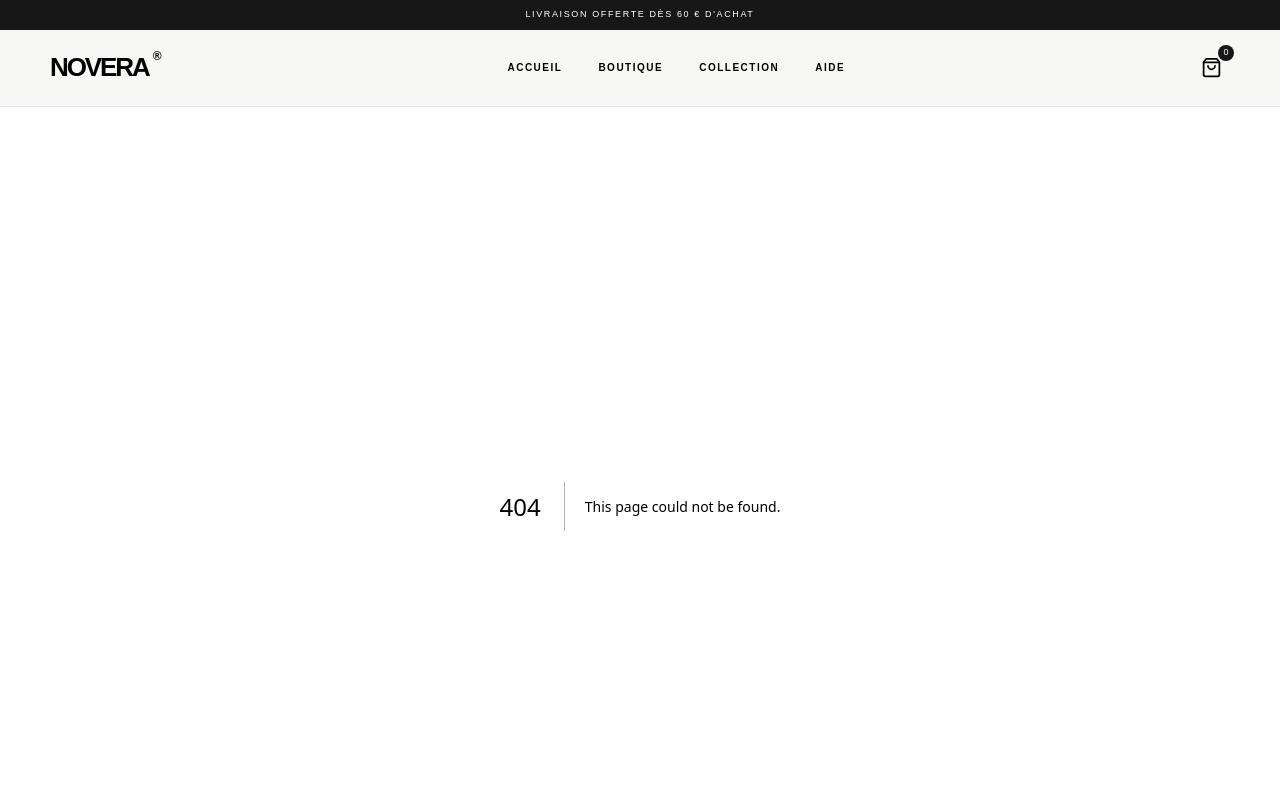
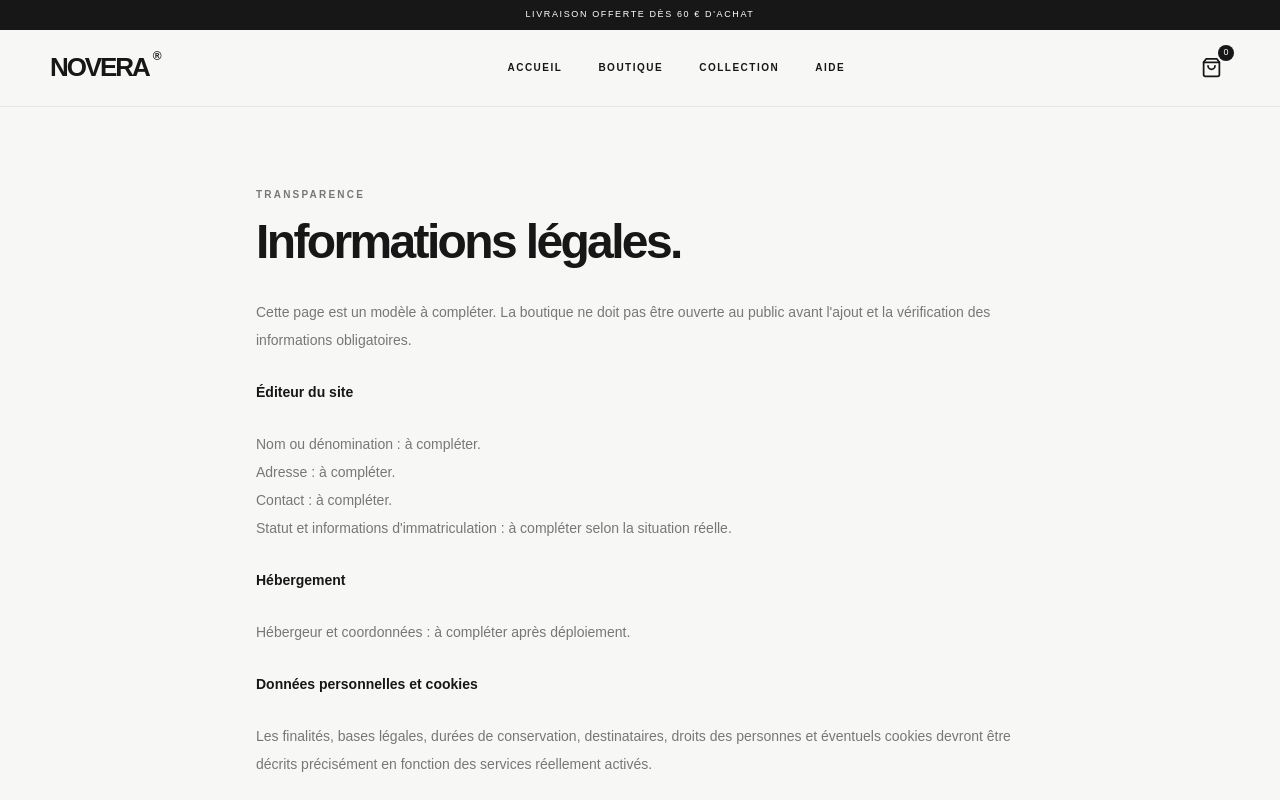
Before and after one commit to ginodeverlydesmons-wq/NOVERA, a Next.js app: page /legal in a window 1280 px wide. Before the commit this address had no page. Shown: the top 800 px of the page. Built offline with nearby package versions, Linux system fonts and the light colour scheme.

Commit message:
Développer src/app/legal/page.js

```diff
--- /dev/null
+++ b/src/app/legal/page.js
@@ -0,0 +1,2 @@
+export const metadata = { title: "Informations légales" };
+export default function Legal(){return <div className="container py-20 max-w-3xl"><p className="eyebrow text-muted mb-4">TRANSPARENCE</p><h1 className="section-title">Informations légales.</h1><div className="mt-8 space-y-6 text-sm text-muted leading-7"><p>Cette page est un modèle à compléter. La boutique ne doit pas être ouverte au public avant l'ajout et la vérification des informations obligatoires.</p><h2 className="text-ink font-bold">Éditeur du site</h2><p>Nom ou dénomination : à compléter.<br/>Adresse : à compléter.<br/>Contact : à compléter.<br/>Statut et informations d'immatriculation : à compléter selon la situation réelle.</p><h2 className="text-ink font-bold">Hébergement</h2><p>Hébergeur et coordonnées : à compléter après déploiement.</p><h2 className="text-ink font-bold">Données personnelles et cookies</h2><p>Les finalités, bases légales, durées de conservation, destinataires, droits des personnes et éventuels cookies devront être décrits précisément en fonction des services réellement activés.</p><h2 className="text-ink font-bold">Conditions de vente et rétractation</h2><p>Les CGV, le formulaire de rétractation et les modalités de remboursement devront être rédigés et vérifiés avant toute commande réelle.</p></div></div>}
```
